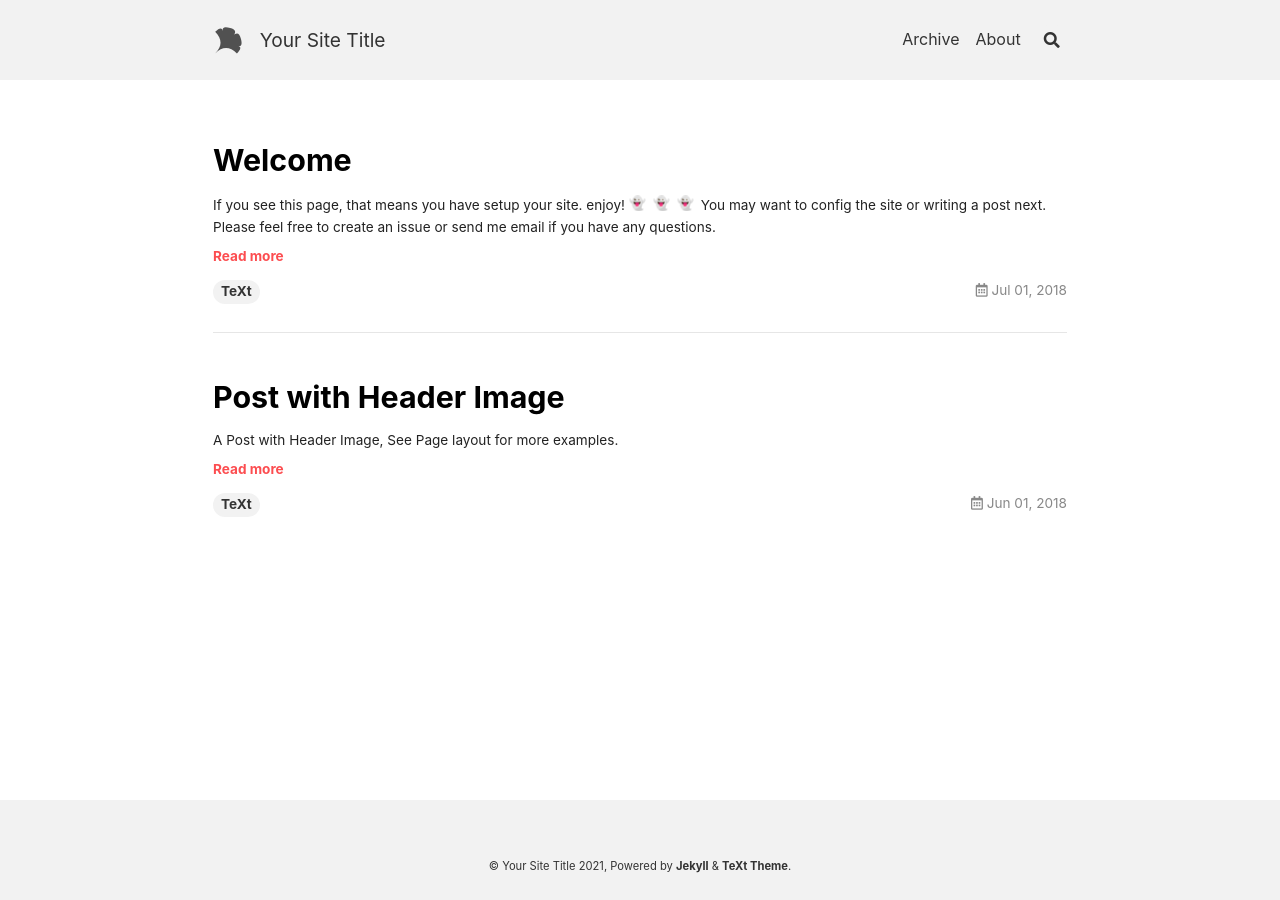
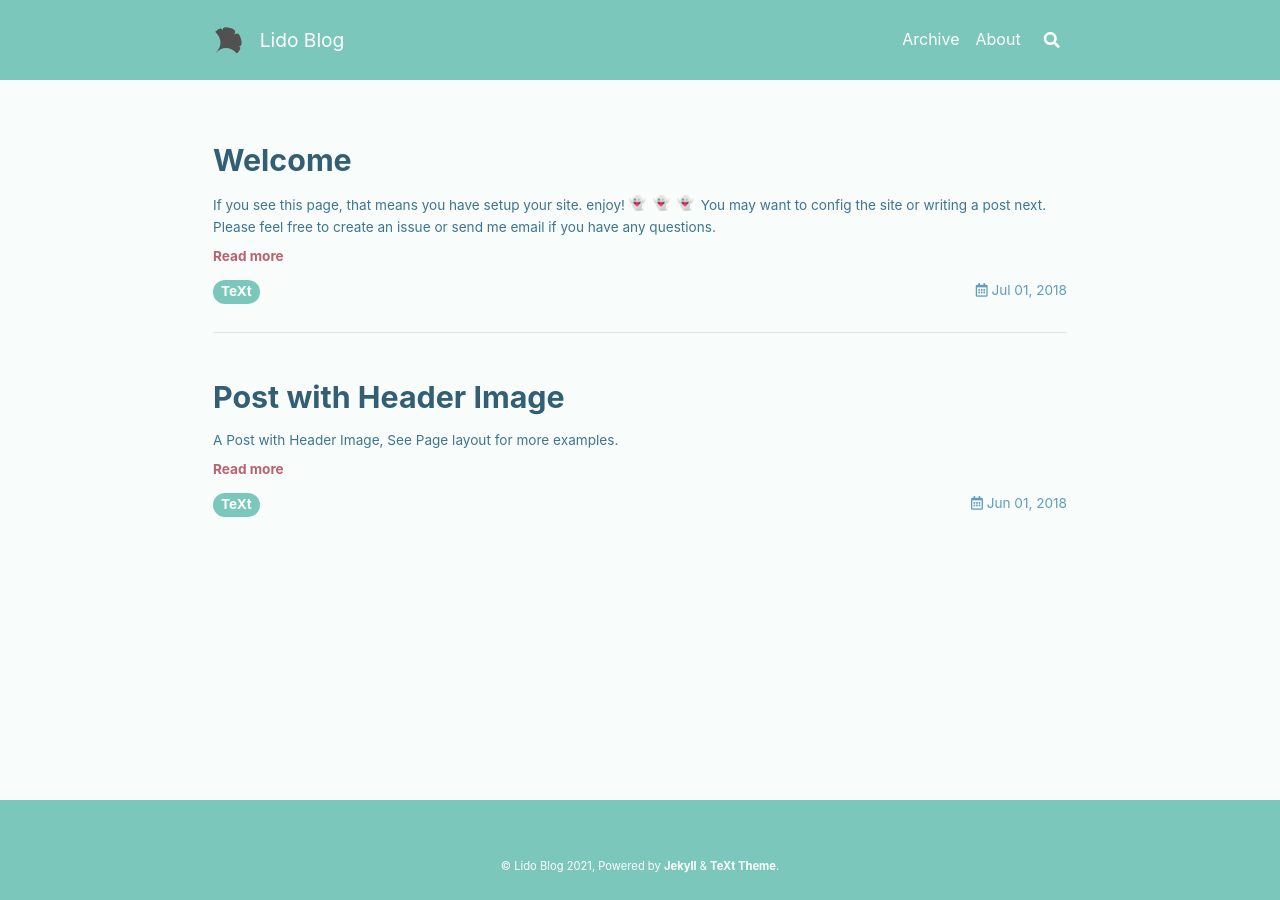
Before and after one commit to ZhuHR-57/ZhuHR-57.github.io, a Jekyll site: the page built from index.html, in a window 1280 px wide. Built offline with Jekyll 4.4.1, drawn with Linux system fonts in a browser that asks for light colours; nearby versions of some CDN libraries; emoji names are drawn with the system emoji font; the list of posts is cut into pages by our own code.

Commit message:
change config

```diff
--- a/_config.yml
+++ b/_config.yml
@@ -16,11 +16,11 @@
 
 ## => Site Settings
 ##############################
-text_skin: default # "default" (default), "dark", "forest", "ocean", "chocolate", "orange"
+text_skin: forest # "default" (default), "dark", "forest", "ocean", "chocolate", "orange"
 highlight_theme: default # "default" (default), "tomorrow", "tomorrow-night", "tomorrow-night-eighties", "tomorrow-night-blue", "tomorrow-night-bright"
 url     : # the base hostname & protocol for your site e.g. https://www.someone.com
 baseurl : # does not include hostname
-title   : Your Site Title
+title   : Lido Blog
 description: > # this means to ignore newlines until "Language & timezone"
   Your Site Description
 
```
Also changed, not shown: README-zh.md (deleted), README.md (deleted).
